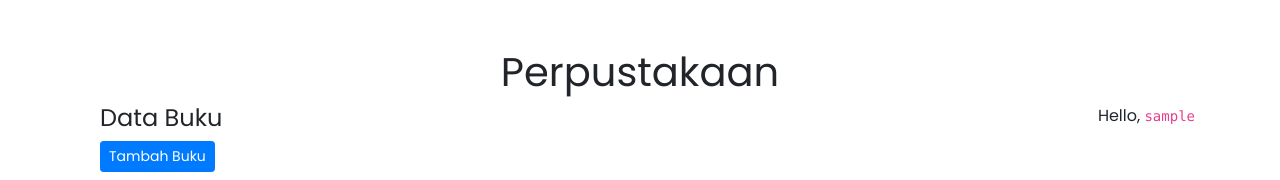
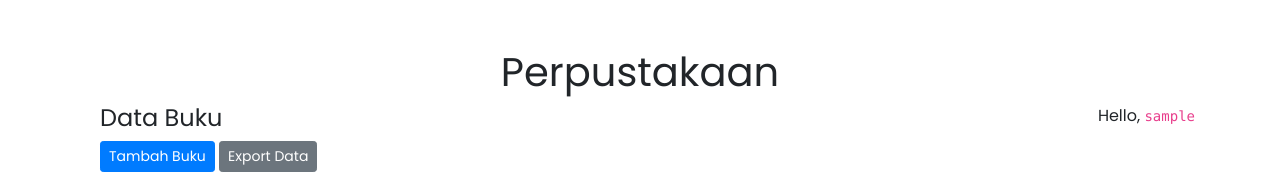
Before and after one commit to abgvin/perpus, a Django app: page / in a window 1280 px wide. Shown: the part 63-243 px from the top of the page. Run offline with Django 3.2, Linux system fonts and the light colour scheme; the visitor is signed in with stand-in values (Sample User, id 1); data that the repository does not hold is empty; some libraries are stand-ins or nearby versions.

Commit message:
Export file

```diff
--- a/perpus/urls.py
+++ b/perpus/urls.py
@@ -15,6 +15,7 @@ urlpatterns = [
     path('masuk/', LoginView.as_view(), name='masuk'),
     path('keluar/', LogoutView.as_view(next_page='masuk'), name='keluar'),
     path('signup/', signup, name='signup'),
+    path('export/xls/', export_xls, name='export_xls'),
 ]
 
 if settings.DEBUG:
--- a/perpustakaan/templates/buku.html
+++ b/perpustakaan/templates/buku.html
@@ -4,6 +4,8 @@
   <div class="container">
     <h4>Data Buku</h4>
     <a href="/buku/tambah" class="btn btn-primary btn-sm mb-2">Tambah Buku</a>
+    <a href="/export/xls/" class="btn btn-secondary btn-sm mb-2">Export Data</a>
+
     {% for message in  messages %}
       {% if message %}
         <div class="alert alert-success">{{ message }}</div>
--- a/perpustakaan/views.py
+++ b/perpustakaan/views.py
@@ -1,10 +1,11 @@
-from django.shortcuts import render, redirect
+from django.shortcuts import render, redirect, HttpResponse
 from perpustakaan.models import Buku
 from perpustakaan.form import FormBuku
 from django.contrib import messages
 from django.contrib.auth.decorators import login_required
 from django.conf import settings
 from django.contrib.auth.forms import UserCreationForm
+from perpustakaan.resource import BukuResource
 
 @login_required(login_url=settings.LOGIN_URL)
 def ubah_buku(request, id_buku):
@@ -99,3 +100,10 @@ def signup(request):
         }
 
     return render(request, 'signup.html', konteks)
+
+def export_xls(request):
+    buku = BukuResource()
+    dataset = buku.export()
+    response = HttpResponse(dataset.xls, content_type='application/vnd.ms-excel')
+    response['Content-Disposition'] = 'attachment; filename="laporan buku.xls"'
+    return response
```
Also changed, not shown: perpustakaan/resource.py (added, +11 -0 lines).
